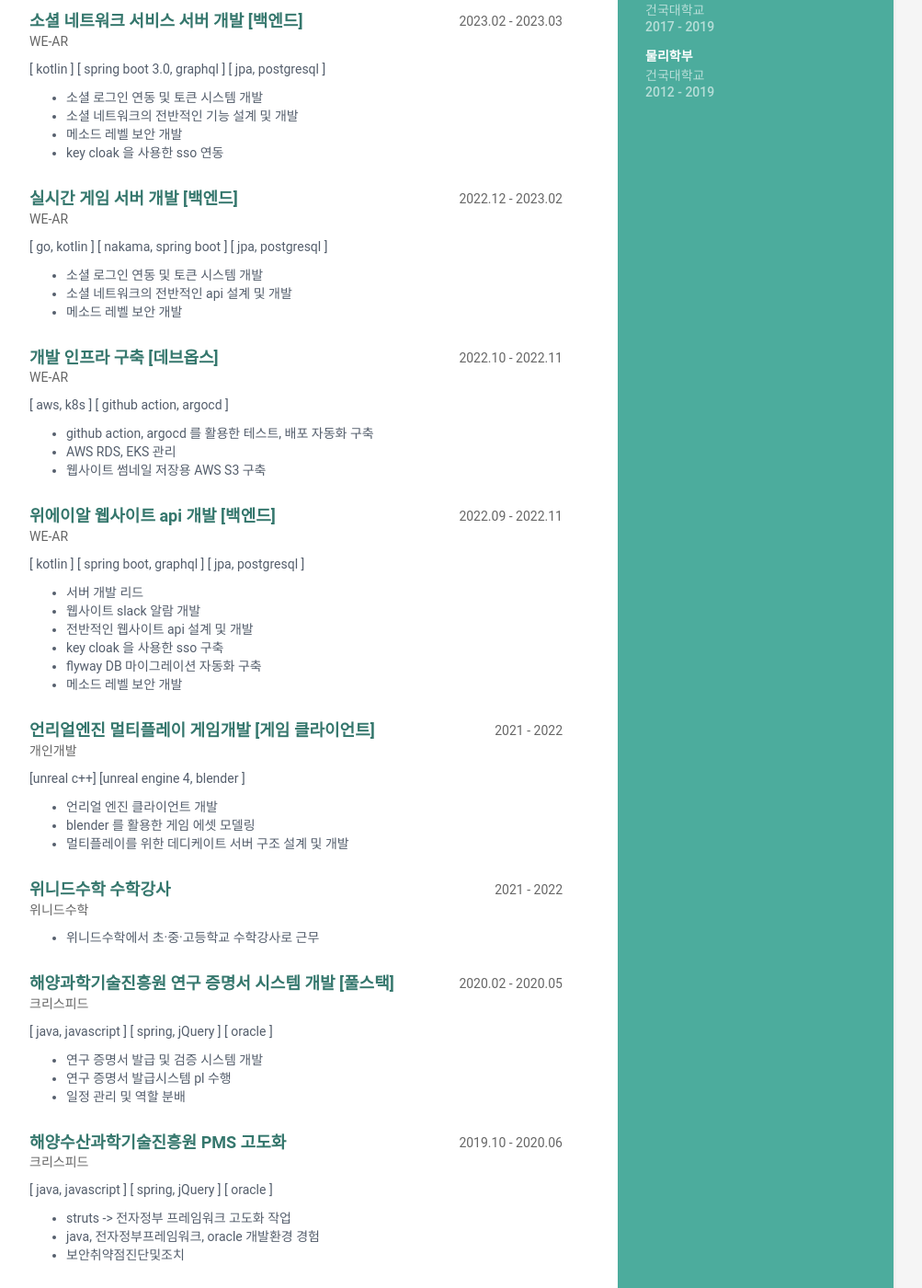
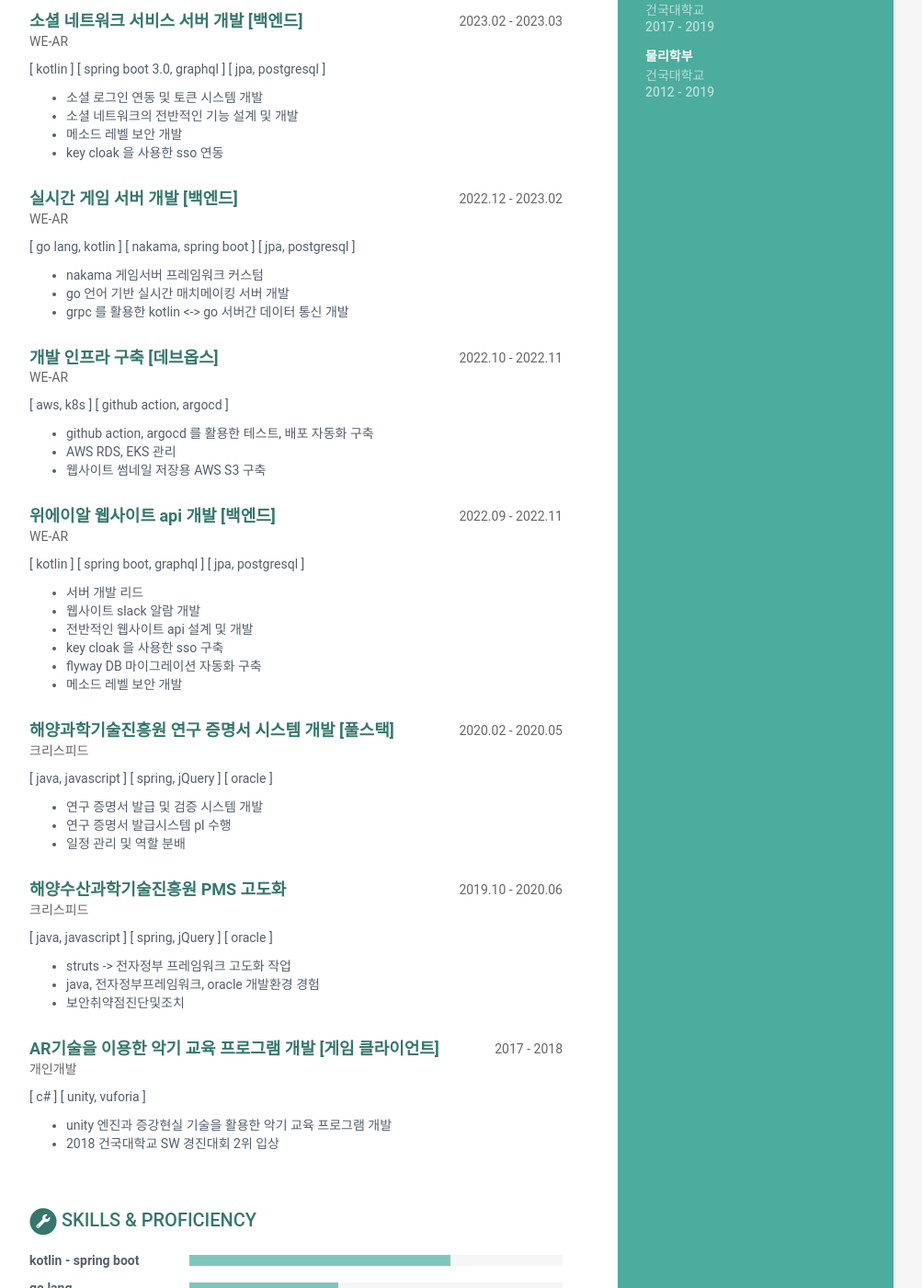
Before and after one commit to PigeonHwang/PigeonHwang.github.io, a Jekyll site: the page built from index.html, in a window 1280 px wide and 1400 px high, scrolled down 468 px. Shown: the whole window at 92% size, without its empty margins (168-1171 px from the left). Built offline with Jekyll 4.4.1, drawn with Linux system fonts in a browser that asks for light colours; some of the changed lines change nothing that is shown.

Commit message:
Update data.yml

```diff
--- a/_data/data.yml
+++ b/_data/data.yml
@@ -68,12 +68,12 @@ experiences:
       time: 2022.12 - 2023.02
       company: WE-AR
       details: |
-        [ go, kotlin ]
+        [ go lang, kotlin ]
         [ nakama, spring boot ]
         [ jpa, postgresql ]
-        - 소셜 로그인 연동 및 토큰 시스템 개발
-        - 소셜 네트워크의 전반적인 api 설계 및 개발
-        - 메소드 레벨 보안 개발
+        - nakama 게임서버 프레임워크 커스텀
+        - go 언어 기반 실시간 매치메이킹 서버 개발
+        - grpc 를 활용한 kotlin <-> go 서버간 데이터 통신 개발
     - role: 개발 인프라 구축 [데브옵스]
       time: 2022.10 - 2022.11
       company: WE-AR
@@ -96,20 +96,20 @@ experiences:
         - key cloak 을 사용한 sso 구축
         - flyway DB 마이그레이션 자동화 구축
         - 메소드 레벨 보안 개발
-    - role: 언리얼엔진 멀티플레이 게임개발 [게임 클라이언트]
-      time: 2021 - 2022
-      company: 개인개발
-      details: |
-        [unreal c++]
-        [unreal engine 4, blender ]
-        - 언리얼 엔진 클라이언트 개발
-        - blender 를 활용한 게임 에셋 모델링
-        - 멀티플레이를 위한 데디케이트 서버 구조 설계 및 개발
-    - role: 위니드수학 수학강사
-      time: 2021 - 2022
-      company: 위니드수학
-      details: |
-        - 위니드수학에서 초·중·고등학교 수학강사로 근무
+#    - role: 언리얼엔진 멀티플레이 게임개발 [게임 클라이언트]
+#      time: 2021 - 2022
+#      company: 개인개발
+#      details: |
+#        [unreal c++]
+#        [unreal engine 4, blender ]
+#        - 언리얼 엔진 클라이언트 개발
+#        - blender 를 활용한 게임 에셋 모델링
+#        - 멀티플레이를 위한 데디케이트 서버 구조 설계 및 개발
+#    - role: 위니드수학 수학강사
+#      time: 2021 - 2022
+#      company: 위니드수학
+#      details: |
+#        - 위니드수학에서 초·중·고등학교 수학강사로 근무
     - role: 해양과학기술진흥원 연구 증명서 시스템 개발 [풀스택]
       time: 2020.02 - 2020.05
       company: 크리스피드
```
